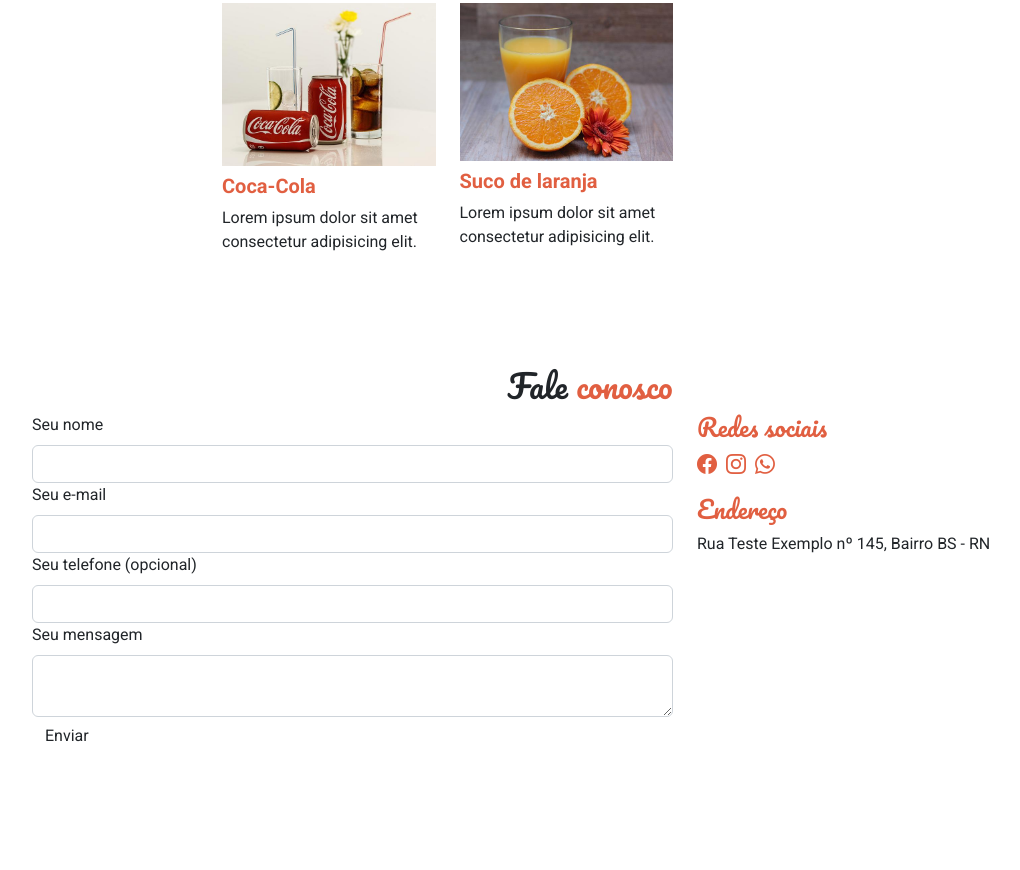
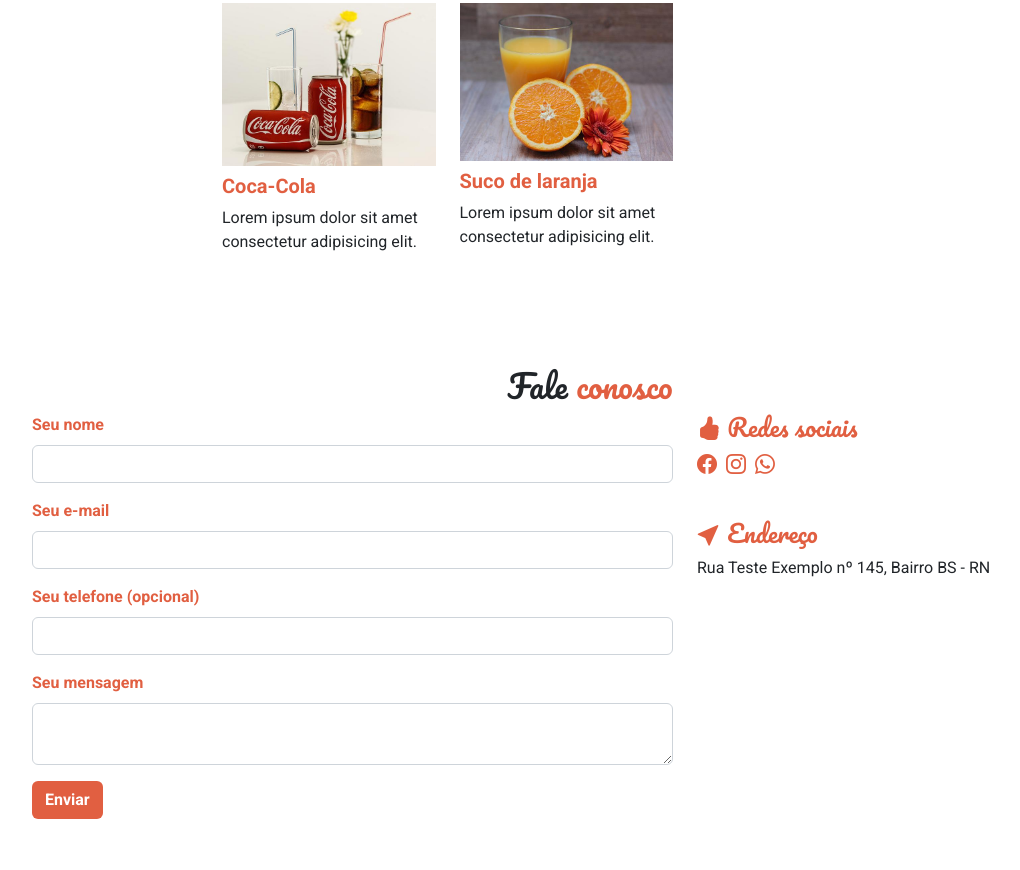
Before and after one commit to SixtKin/Projeto_Restaurante, a plain HTML site: page index.html in a window 1280 px wide. Shown: the part 2571-3441 px from the top of the page, without its empty margins (50-1070 px from the left). Before the commit the page ends 3374 px from the top, so only its background shows below. Drawn offline with nearby package versions, Linux system fonts and the light colour scheme.

Commit message:
Finalização do projeto

```diff
--- a/index.html
+++ b/index.html
@@ -93,7 +93,7 @@
                         <div class="row">
                             <div class="col-md-5">
                                 <img src="images/restaurante.jpg" class="d-block w-100 rounded"
-                                    alt="Foto do espaÃ§o interno do restaurante">
+                                    alt="Foto do espaço interno do restaurante">
                             </div>
                             <div class="col-md-7 mt-3 mt-md-0">
                                 <h2 class="section-title">Sobre <span class="text-colored">o restaurante</span></h2>
@@ -121,7 +121,7 @@
             <section id="eventos" class="pt-5 pb-5">
                 <div class="container">
                     <div class="row">
-                        <h2 class="section-title text-center">Para todas <span class="text-colored">as ocasiÃµes</span></h2>
+                        <h2 class="section-title text-center">Para todas <span class="text-colored">as ocasiões</span></h2>
                     </div>
                     <div class="row mt-4">
                         <div class="col-md-4">
@@ -354,30 +354,33 @@
                         <h2 class="section-title text-center">Fale <span class="text-colored">conosco</span></h2>
                     </div>
                     <div class="row">
-                        <div class="col-md-7">
+                        <div class="col-md-7 mb-5">
                             <form>
-                                <div>
-                                    <label for="nome" class="form-label">Seu nome</label>
+                                <div class="mb-3">
+                                    <label for="nome" class="form-label fw-bold text-colored">Seu nome</label>
                                     <input type="text" id="nome" class="form-control" required>
                                 </div>
-                                <div>
-                                    <label for="e-mail" class="form-label">Seu e-mail</label>
+                                <div class="mb-3">
+                                    <label for="e-mail" class="form-label fw-bold text-colored">Seu e-mail</label>
                                     <input type="email" id="email" class="form-control" required>
                                 </div>
-                                <div>
-                                    <label for="telefone" class="form-label">Seu telefone (opcional)</label>
+                                <div class="mb-3">
+                                    <label for="telefone" class="form-label fw-bold text-colored">Seu telefone (opcional)</label>
                                     <input type="tel" id="telefone" class="form-control">
                                 </div>
-                                <div>
-                                    <label for="mensagem" class="form-label">Seu mensagem</label>
+                                <div class="mb-3">
+                                    <label for="mensagem" class="form-label fw-bold text-colored">Seu mensagem</label>
                                     <textarea id="mensagem" class="form-control" required></textarea>
                                 </div>
-                                <button type="submit" class="btn">Enviar</button>
+                                <button type="submit" class="btn fw-bold">Enviar</button>
                             </form>
                         </div>
                         <div class="col-md-5">
                             <div class="row">
-                                <h3 class="section-title fs-4 text-colored">Redes sociais</h3>
+                                <h3 class="section-title fs-4 text-colored">
+                                    <i class="bi bi-hand-thumbs-up-fill"></i>
+                                    Redes sociais
+                                </h3>
                                 <ul class="social-links">
                                     <li class="fs-5">
                                         <a href="#">
@@ -396,8 +399,11 @@
                                     </li>
                                 </ul>
                             </div>
-                            <div class="row">
-                                <h3 class="section-title fs-4 text-colored">Endereço</h3>
+                            <div class="row mt-4">
+                                <h3 class="section-title fs-4 text-colored">
+                                    <i class="bi bi-cursor-fill"></i>
+                                    Endereço
+                                </h3>
                                 <p>
                                     Rua Teste Exemplo nº 145, Bairro BS - RN
                                 </p>
--- a/main.css
+++ b/main.css
@@ -33,7 +33,8 @@ body {
     color: #e15f41;
 }
 
-.nav-cardapio .nav-link.active {
+.nav-cardapio .nav-link.active,
+#fale-conosco button {
     background-color: #e15f41;
     color: #fff;
 }
@@ -50,3 +51,9 @@ body {
 .social-links li a {
     text-decoration: none;
 }
+
+@media (max-width: 767px) {
+    .carousel-item img {
+        height: 280px;
+    }
+}
```
